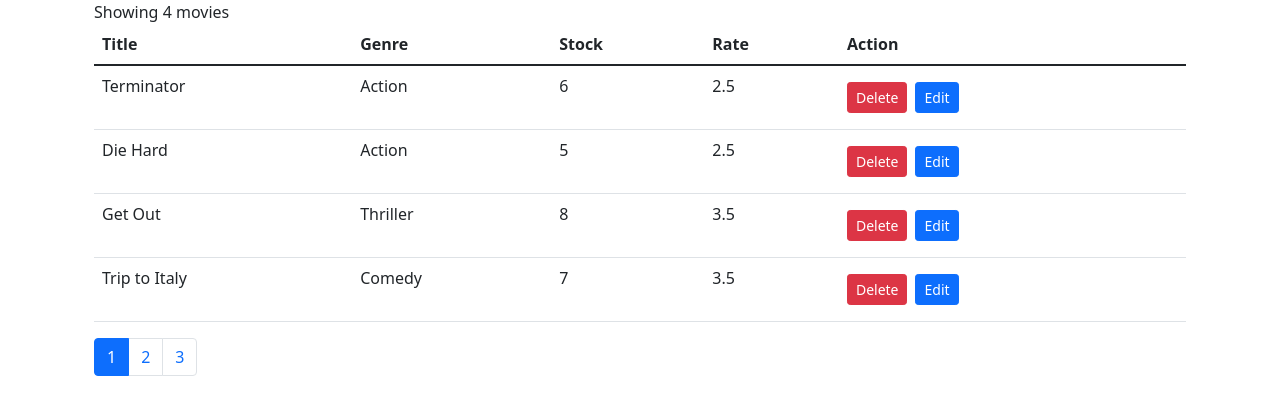
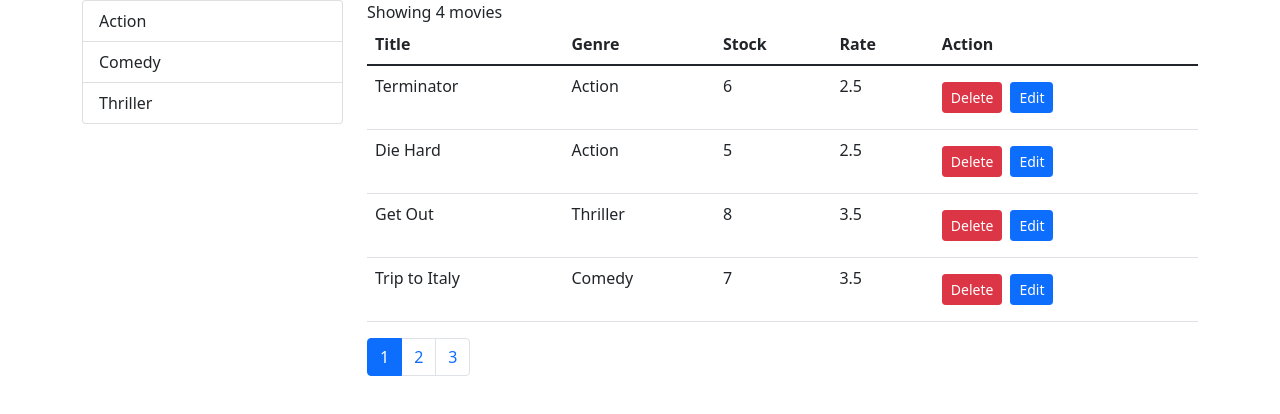
Before and after one commit to rakeshrgit/Vidly, a React (Create React App) app: page / in a window 1280 px wide. Shown: the top 414 px of the page. Built offline with nearby package versions, Linux system fonts and the light colour scheme.

Commit message:
added filter

```diff
--- /dev/null
+++ b/src/common/listGroup.jsx
@@ -0,0 +1,22 @@
+import React, { Component } from 'react';
+const ListGroup = (props) => {
+    const { items, textProperty, valueProperty,selectedItem, onItemSelect } = props;
+    return <ul className="list-group">
+        {
+            items.map(item=>(
+                <li
+                    onClick={()=> onItemSelect(item)}
+                    key={item[valueProperty]}
+                    className={item === selectedItem ? "list-group-item active" : "list-group-item"}>{item[textProperty]}
+                </li>
+            ))
+        }
+
+  </ul>;
+}
+
+ListGroup.defaultProps = {
+    textProperty: "name",
+    valueProperty: "_id"
+  };
+export default ListGroup;
--- a/src/components/movies.jsx
+++ b/src/components/movies.jsx
@@ -1,16 +1,22 @@
 import React, { Component } from 'react';
 import { getMovies } from '../services/fakeMovieService';
+import { getGenres } from "../services/fakeGenreService";
 import EditModal from '../common/editmodal'
 import Pagination from '../common/pagination';
+import ListGroup from '../common/listGroup';
 import {paginate} from '../utils/paginate';
 class Movies extends Component {
     state = {
         requiredItem: 0,
-        movies:getMovies(),
+        movies:[],
+        genres:[],
         movie: null,
         isOpen:false,
         pageSize:4,
         currentPage:1
+     }
+     componentDidMount() {
+        this.setState({movies:getMovies(), genres:getGenres()})
      }
      handleDelete = (movie) => {
         const movies = this.state.movies.filter(m=> m._id !== movie._id)
@@ -39,16 +45,33 @@
         this.setState({ currentPage:page });
         //console.log('page', page)
     }
+    handleGenreSelect = (genre) =>{
+       this.setState({ selectedGenre:genre, currentPage: 1 })
+    }
     render() {
         const {length: count} = this.state.movies;
-        const {pageSize, currentPage, movies:allMovies} = this.state;
-        const movies = paginate(allMovies, currentPage, pageSize  )
+        const {pageSize, currentPage, selectedGenre, movies:allMovies} = this.state;
+        const filtered =
+        selectedGenre && selectedGenre._id
+          ? allMovies.filter(m => m.genre._id === selectedGenre._id)
+          : allMovies;
+
+        const movies = paginate(filtered, currentPage, pageSize  )
         //const{movies} = this.state;
        // console.log('movies', movies)
        if (movies.length === 0) return <p>No Data</p>;
         return (
             <React.Fragment>
-                <div className="container">
+                <div className="row">
+                    <div className="col-3">
+                        <ListGroup
+                            items={this.state.genres}
+                            selectedItem={this.state.selectedGenre}
+                            onItemSelect={this.handleGenreSelect}
+                        />
+                    </div>
+                    <div className="col">
+                    <div className="">
                     <div>Showing {movies.length} movies</div>
                     <table className="table">
                         <thead>
@@ -78,13 +101,15 @@
                         </tbody>
                     </table>
                     <Pagination
-                    itemsCount={count}
+                        itemsCount={filtered.length}
                         pageSize={pageSize}
                         currentPage={currentPage}
                         onPageChanges={this.handlePageChange}
 
                     />
                     </div>
+                    </div>
+
                     {
                         this.state.isOpen && <EditModal
                         onSave={this.handleSave}
@@ -94,6 +119,7 @@
 
                         />
                     }
+                </div>
             </React.Fragment>
         );
     }
```
Lines whose indentation alone changed are shown as unchanged.
